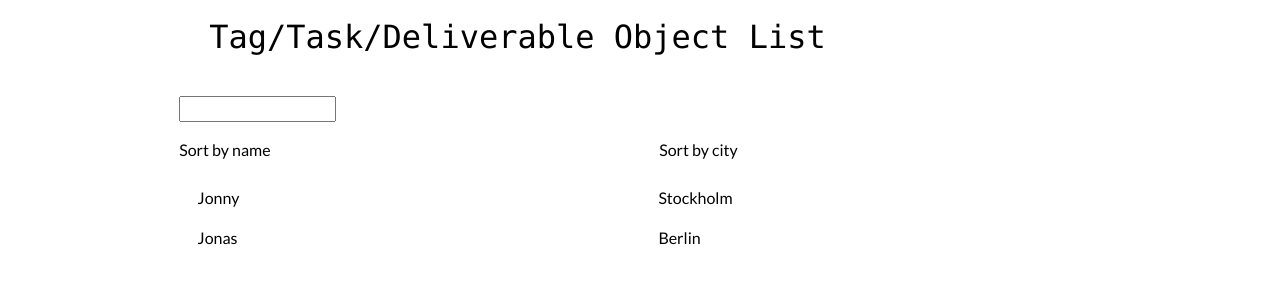
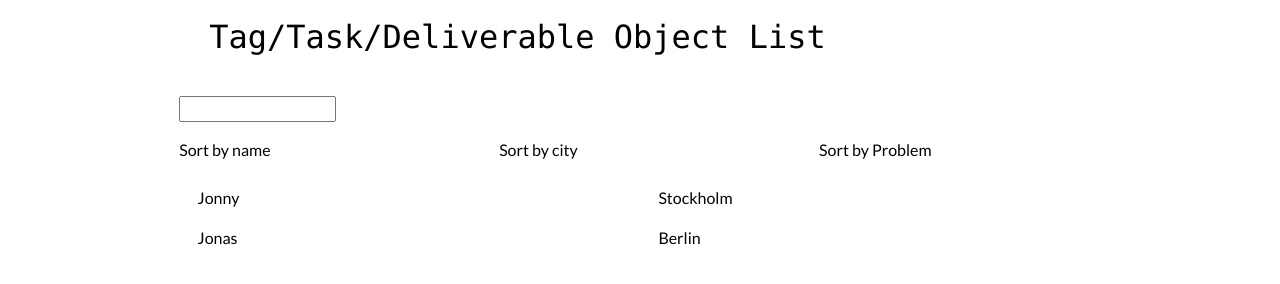
Before and after one commit to osogroup/MVC-template, a plain HTML site: page hc/listObjects/index.html in a window 1280 px wide. Shown: the part 156-440 px from the top of the page. Drawn offline with nearby package versions, Linux system fonts and the light colour scheme.

Commit message:
Update index.html

```diff
--- a/hc/listObjects/index.html
+++ b/hc/listObjects/index.html
@@ -80,11 +80,14 @@
         <div class="col-12">
           <input class="search" />
         </div>
-        <div class="col-6">
+        <div class="col-4">
           <span class="sort" data-sort="name">Sort by name</span>
         </div>
-        <div class="col-6">
+        <div class="col-4">
           <span class="sort" data-sort="city">Sort by city</span>
+        </div>
+        <div class="col-4">
+          <span class='sort' data-sort='problem'>Sort by Problem</span>
         </div>
         <div class="col-12">
           <div class="list"></div>
```
